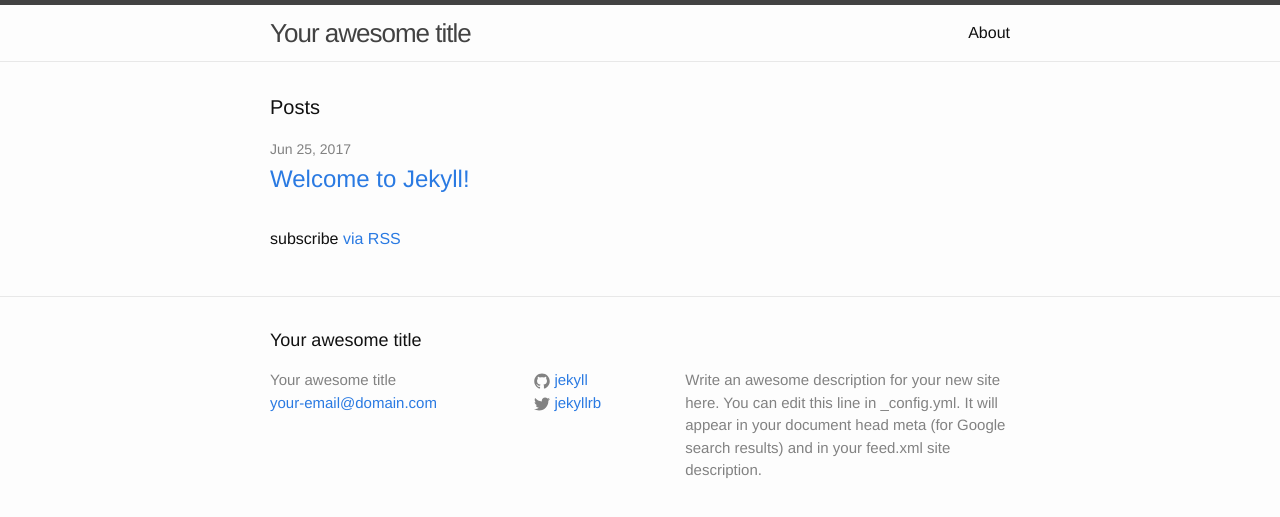
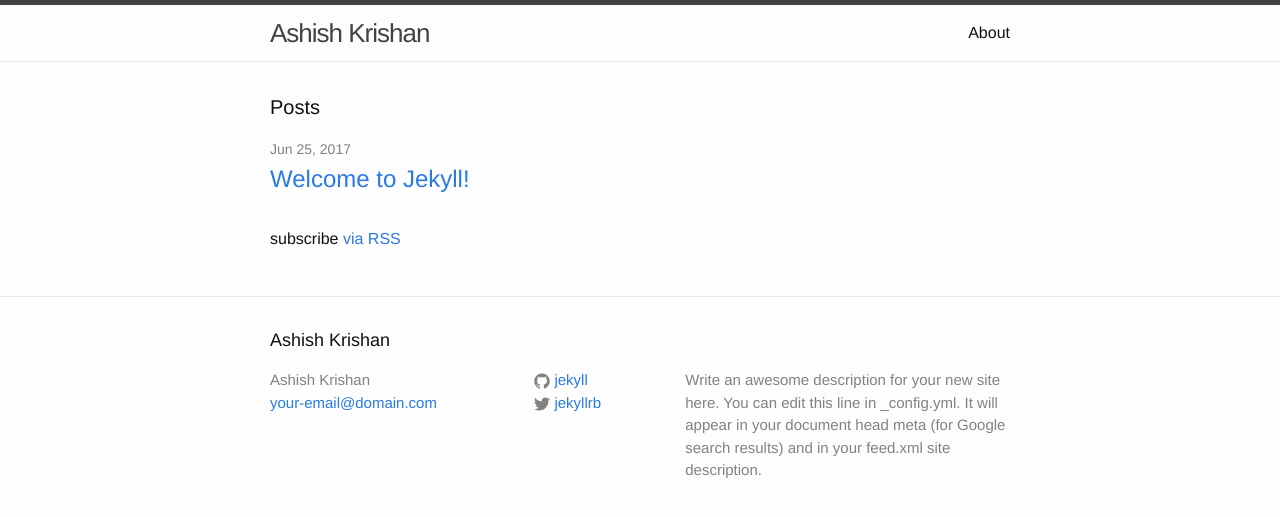
Before and after one commit to ashishkrishan1995/ashishkrishan1995.github.io, a Jekyll site: the page built from index.html, in a window 1280 px wide. Shown: the top 517 px of the page. Built offline with Jekyll 4.4.1, drawn with Linux system fonts in a browser that asks for light colours.

Commit message:
Update _config.yml

```diff
--- a/_config.yml
+++ b/_config.yml
@@ -6,7 +6,7 @@
 # 'jekyll serve'. If you change this file, please restart the server process.
 
 # Site settings
-title: Your awesome title
+title: Ashish Krishan
 email: your-email@domain.com
 description: > # this means to ignore newlines until "baseurl:"
   Write an awesome description for your new site here. You can edit this
```
